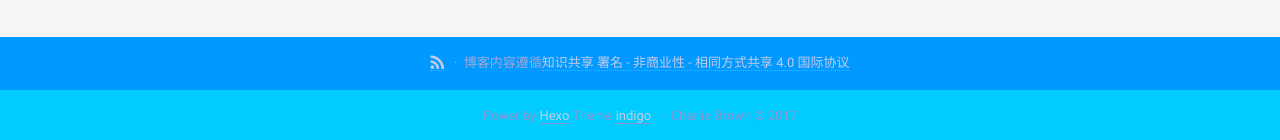
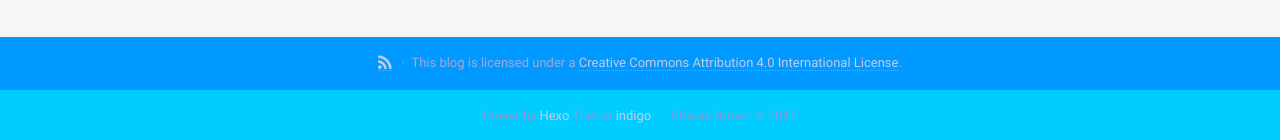
Before and after one commit to skyfuckerzhao/sf.github.io, a plain HTML site: page 2017/06/15/hello-world/index.html in a window 1280 px wide. Shown: the part 1687-1827 px from the top of the page. Drawn offline with Linux system fonts and the light colour scheme.

Commit message:
Site updated: 2017-06-18 00:41:13

```diff
--- a/2017/06/15/hello-world/index.html
+++ b/2017/06/15/hello-world/index.html
@@ -350,7 +350,7 @@
 
                 <span><a href="/sf.github.io/atom.xml" target="_blank" class="rss" title="rss"><i class="icon icon-lg icon-rss"></i></a></span>
 
-            <span>博客内容遵循<a rel="license" href="https://creativecommons.org/licenses/by-nc-sa/4.0/deed.zh">知识共享 署名 - 非商业性 - 相同方式共享 4.0 国际协议</a></span>
+            <span>This blog is licensed under a <a rel="license" href="https://creativecommons.org/licenses/by/4.0/">Creative Commons Attribution 4.0 International License</a>.</span>
         </p>
     </div>
     <div class="bottom">
```
Also changed, not shown: 2017/06/15/index/index.html (+1 -1 lines), 2017/06/17/guess/index.html (+1 -1 lines), archives/2017/06/index.html (+1 -1 lines), archives/2017/index.html (+1 -1 lines), archives/index.html (+1 -1 lines), index.html (+1 -1 lines).
